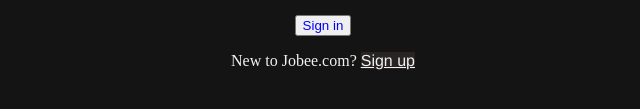
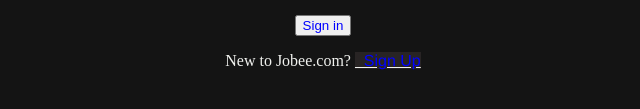
Before and after one commit to syedhassanhafeez/jobee-com-app, a plain HTML site: page signin.html in a window 1280 px wide. Shown: the part 311-420 px from the top of the page, 317-957 px from the left. Drawn offline with Linux system fonts and the light colour scheme.

Commit message:
update first commit

```diff
--- a/signin.html
+++ b/signin.html
@@ -45,7 +45,7 @@ a {
             <label>Username : <input type="email" name="email" id="email" size="15" maxlength="30" required="required"> </label> <br>
             <br><label for="password">Password(8 or more characters) :</label> <input type="password" name="password" id="password" size="15" maxlength="30" required="required"> <br>
             <br><input type="submit" value="Sign in" id="Sign in" style="color: blue; ">
-            <p>New to Jobee.com? <a href="signup.html"> Sign up</a> </p>
+            <p>New to Jobee.com? <a href="signup.html"> <span style="color: blue;">&nbsp; Sign Up</span></a> </p>
         </form>
     </center>
 </body>
```
